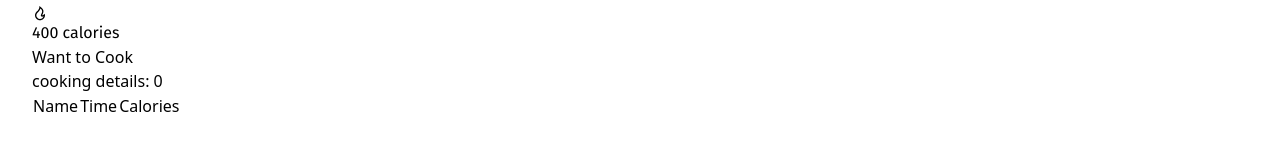
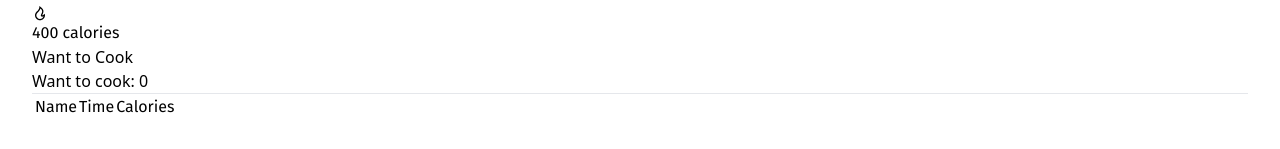
Before and after one commit to IshratMishu/Chefs-Table-Website, a React (Vite) app: page / in a window 1280 px wide. Shown: the part 3527-3676 px from the top of the page. Built offline with nearby package versions, Linux system fonts and the light colour scheme.

Commit message:
cooking visibility added with toast

```diff
--- a/package.json
+++ b/package.json
@@ -13,7 +13,8 @@
     "prop-types": "^15.8.1",
     "react": "^18.2.0",
     "react-dom": "^18.2.0",
-    "react-icons": "^5.0.1"
+    "react-icons": "^5.0.1",
+    "react-toastify": "^10.0.5"
   },
   "devDependencies": {
     "@types/react": "^18.2.64",
--- a/src/App.jsx
+++ b/src/App.jsx
@@ -3,22 +3,34 @@ import './App.css'
 import CookingDetails from './Components/CookingDetails/CookingDetails'
 import Navbar from './Components/Navbar/Navbar'
 import Recipes from './Components/Recipes/Recipes'
+import { ToastContainer, toast } from 'react-toastify';
+import 'react-toastify/dist/ReactToastify.css';
+
 
 function App() {
   const [cookingDetails, setCookingDetails] = useState([]);
 
   const handleAddToCook = recipe => {
+    const isExist = cookingDetails.find(cookingDetail => cookingDetail.recipe_id == recipe.recipe_id);
+    if (!isExist) {
       const newCookingDetails = [...cookingDetails, recipe];
       setCookingDetails(newCookingDetails);
+    }
+    else {
+      toast.error("Already Exist!");
+    }
   }
+
+
 
   return (
     <>
       <Navbar></Navbar>
-      <div className='md:flex'>
+      <div className='md:flex gap-10'>
         <Recipes handleAddToCook={handleAddToCook}></Recipes>
         <CookingDetails cookingDetails={cookingDetails}></CookingDetails>
       </div>
+      <ToastContainer />
     </>
   )
 }
--- a/src/Components/CookingDetail/CookingDetail.jsx
+++ b/src/Components/CookingDetail/CookingDetail.jsx
@@ -4,22 +4,25 @@ const CookingDetail = ({ cookingDetail, idx }) => {
     const { recipe_name, preparing_time, calories } = cookingDetail;
 
     return (
-         <table>
+         <div className='grid lg:grid-flow-col grid-cols-1'>
+            <table className='font-firaSans font-medium text-[#878787]'>
             <tbody>
-            <tr>
+            <tr className='flex gap-5'>
                 <td>{idx+1}</td>
                 <td>{recipe_name}</td>
                 <td>{preparing_time}</td>
                 <td>{calories}</td>
-                <td><button>Preparing</button></td>
             </tr>
             </tbody>
         </table>
+        <button className='bg-[#0BE58A] px-2 rounded-xl'>Preparing</button>
+         </div>
     );
 };
 
 CookingDetail.propTypes = {
-    cookingDetail: PropTypes.object.isRequired
+    cookingDetail: PropTypes.object.isRequired,
+    idx: PropTypes.number
 }
 
 export default CookingDetail;
--- a/src/Components/CookingDetails/CookingDetails.jsx
+++ b/src/Components/CookingDetails/CookingDetails.jsx
@@ -4,14 +4,19 @@ import CookingDetail from '../CookingDetail/CookingDetail';
 
 const CookingDetails = ({ cookingDetails }) => {
     return (
-        <div className="md:w-2/5">
-            <h2>cooking details: {cookingDetails.length}</h2>
-            <table>
+        <div className="md:w-2/5 p-5 border-2">
+            <h2 className='font-lexend font-semibold text-2xl text-center'>Want to cook: {cookingDetails.length}</h2>
+            <hr />
+            <table className='font-firaSans font-medium text-[#878787]'>
             <tbody>
-            <tr>
+            <tr className='flex'>
+                <td></td>
                 <td>Name</td>
+                <tr className='flex'>
                 <td>Time</td>
                 <td>Calories</td>
+                </tr>
+                <td></td>
             </tr>
             </tbody>
         </table>
```
Also changed, not shown: 1 other file (tests, documents, lock files or other folders).
